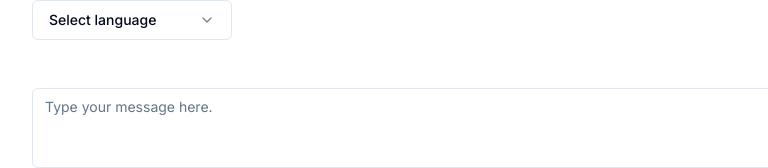
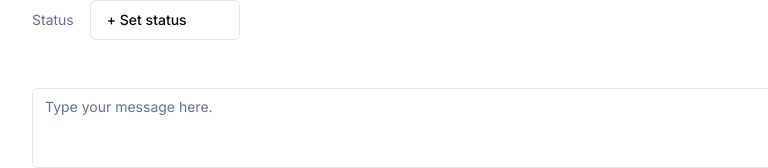
Before and after one commit to orceleu/natural-voice, a Next.js app: page /dashboard in a window 1280 px wide. Shown: the top 168 px of the page, without its empty margins (8-776 px from the left). Built offline with nearby package versions, Linux system fonts and the light colour scheme.

Commit message:
natural voice

```diff
--- a/app/componentCustom/ComboboxPopover.tsx
+++ b/app/componentCustom/ComboboxPopover.tsx
@@ -1,13 +1,7 @@
 "use client";
 
-import React from "react";
-import {
-  ChevronDown,
-  ChevronDownCircle,
-  ChevronUpSquareIcon,
-} from "lucide-react";
+import * as React from "react";
 
-import { cn } from "@/lib/utils";
 import { Button } from "@/components/ui/button";
 import {
   Command,
@@ -15,6 +9,7 @@ import {
   CommandGroup,
   CommandInput,
   CommandItem,
+  CommandList,
 } from "@/components/ui/command";
 import {
   Popover,
@@ -22,74 +17,75 @@ import {
   PopoverTrigger,
 } from "@/components/ui/popover";
 
-const frameworks = [
+type Status = {
+  value: string;
+  label: string;
+};
+
+const statuses: Status[] = [
   {
-    value: "next.js",
-    label: "Next.js",
+    value: "backlog",
+    label: "Backlog",
   },
   {
-    value: "sveltekit",
-    label: "SvelteKit",
+    value: "todo",
+    label: "Todo",
   },
   {
-    value: "nuxt.js",
-    label: "Nuxt.js",
+    value: "in progress",
+    label: "In Progress",
   },
   {
-    value: "remix",
-    label: "Remix",
+    value: "done",
+    label: "Done",
   },
   {
-    value: "astro",
-    label: "Astro",
+    value: "canceled",
+    label: "Canceled",
   },
 ];
 
 export function ComboboxPopover() {
   const [open, setOpen] = React.useState(false);
-  const [value, setValue] = React.useState("");
+  const [selectedStatus, setSelectedStatus] = React.useState<Status | null>(
+    null
+  );
 
   return (
+    <div className="flex items-center space-x-4">
+      <p className="text-sm text-muted-foreground">Status</p>
       <Popover open={open} onOpenChange={setOpen}>
         <PopoverTrigger asChild>
-        <Button
-          variant="outline"
-          role="combobox"
-          aria-expanded={open}
-          className="w-[200px] justify-between"
-        >
-          {value
-            ? frameworks.find((framework) => framework.value === value)?.label
-            : "Select language"}
-          <ChevronDown className="ml-2 h-4 w-4 shrink-0 opacity-50" />
+          <Button variant="outline" className="w-[150px] justify-start">
+            {selectedStatus ? <>{selectedStatus.label}</> : <>+ Set status</>}
           </Button>
         </PopoverTrigger>
-      <PopoverContent className="w-[200px] p-0">
+        <PopoverContent className="p-0" side="right" align="start">
           <Command>
-          <CommandInput placeholder="Search framework..." className="h-9" />
-          <CommandEmpty>No framework found.</CommandEmpty>
+            <CommandInput placeholder="Change status..." />
+            <CommandList>
+              <CommandEmpty>No results found.</CommandEmpty>
               <CommandGroup>
-            {frameworks.map((framework) => (
+                {statuses.map((status) => (
                   <CommandItem
-                key={framework.value}
-                value={framework.value}
-                onSelect={(currentValue) => {
-                  setValue(currentValue === value ? "" : currentValue);
+                    key={status.value}
+                    value={status.value}
+                    onSelect={(value) => {
+                      setSelectedStatus(
+                        statuses.find((priority) => priority.value === value) ||
+                          null
+                      );
                       setOpen(false);
                     }}
                   >
-                {framework.label}
-                <ChevronDownCircle
-                  className={cn(
-                    "ml-auto h-4 w-4",
-                    value === framework.value ? "opacity-100" : "opacity-0"
-                  )}
-                />
+                    {status.label}
                   </CommandItem>
                 ))}
               </CommandGroup>
+            </CommandList>
           </Command>
         </PopoverContent>
       </Popover>
+    </div>
   );
 }
--- a/package.json
+++ b/package.json
@@ -13,6 +13,7 @@
     "@radix-ui/react-dialog": "^1.0.5",
     "@radix-ui/react-popover": "^1.0.7",
     "@radix-ui/react-slot": "^1.0.2",
+    "axios": "^1.6.7",
     "class-variance-authority": "^0.7.0",
     "clsx": "^2.1.0",
     "cmdk": "^0.2.1",
```
Also changed, not shown: 1 other file (tests, documents, lock files or other folders). Lines whose indentation alone changed are shown as unchanged.
